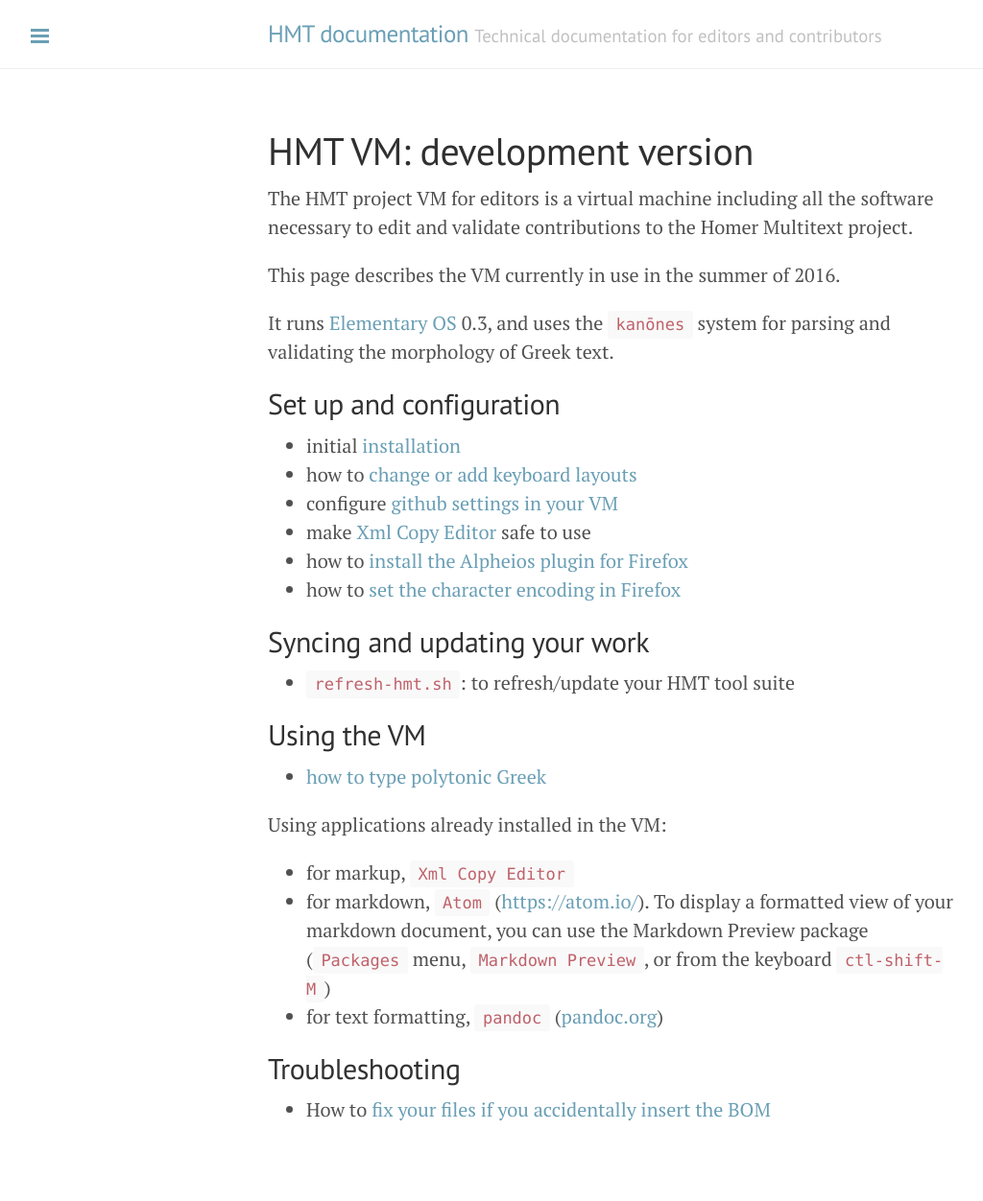
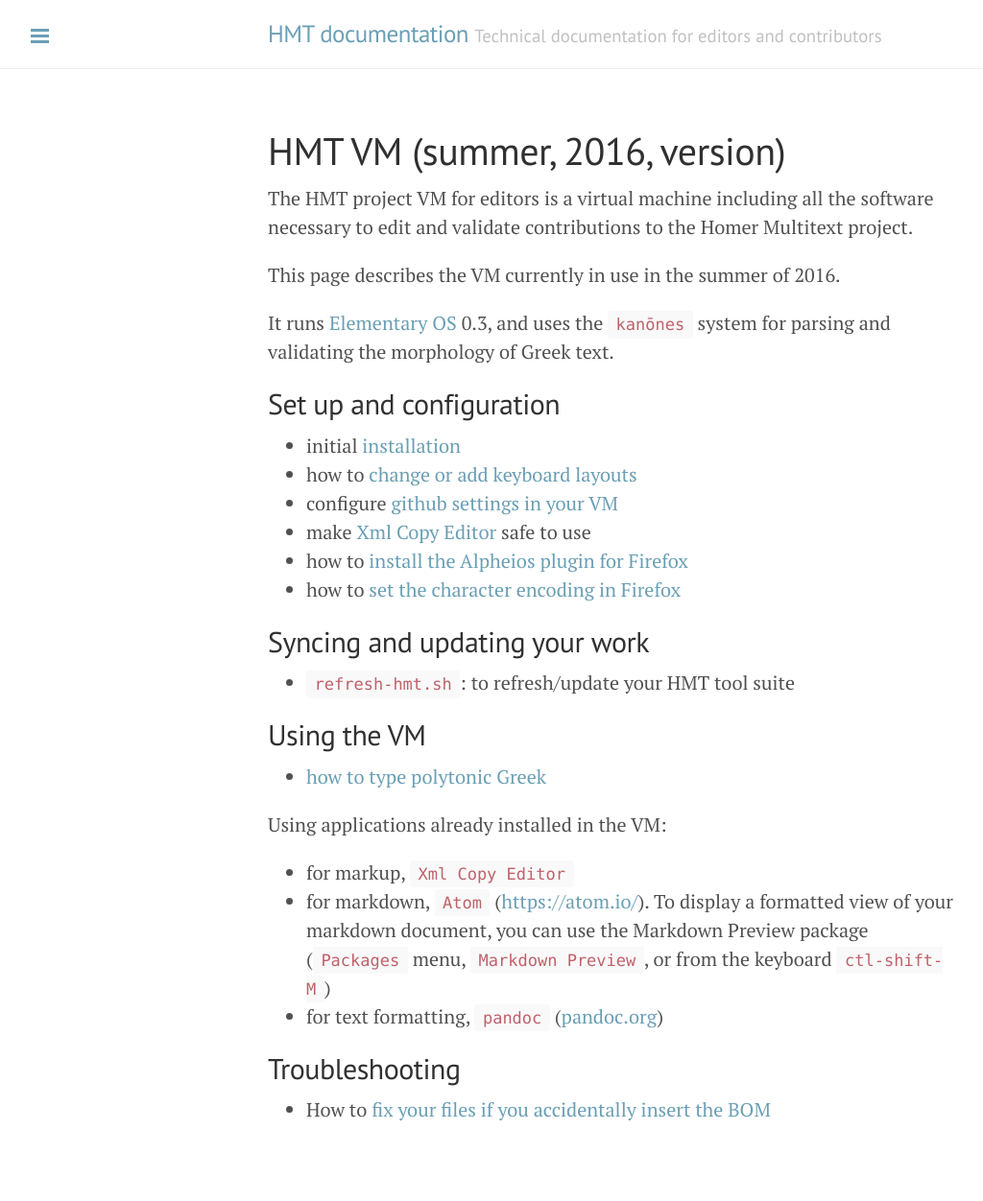
Before and after one commit to homermultitext/hmt-docs, a Jekyll site: the page built from vm/index.md, in a window 1280 px wide. Shown: the whole page at 96% size, without its empty margins (1-1025 px from the left). Built offline with Jekyll 4.4.1, drawn with Linux system fonts in a browser that asks for light colours.

Commit message:
Update heading

```diff
--- a/vm/index.md
+++ b/vm/index.md
@@ -1,5 +1,5 @@
 ---
-title:  "HMT VM: development version"
+title:  "HMT VM (summer, 2016, version)"
 layout: page
 ---
 
```
